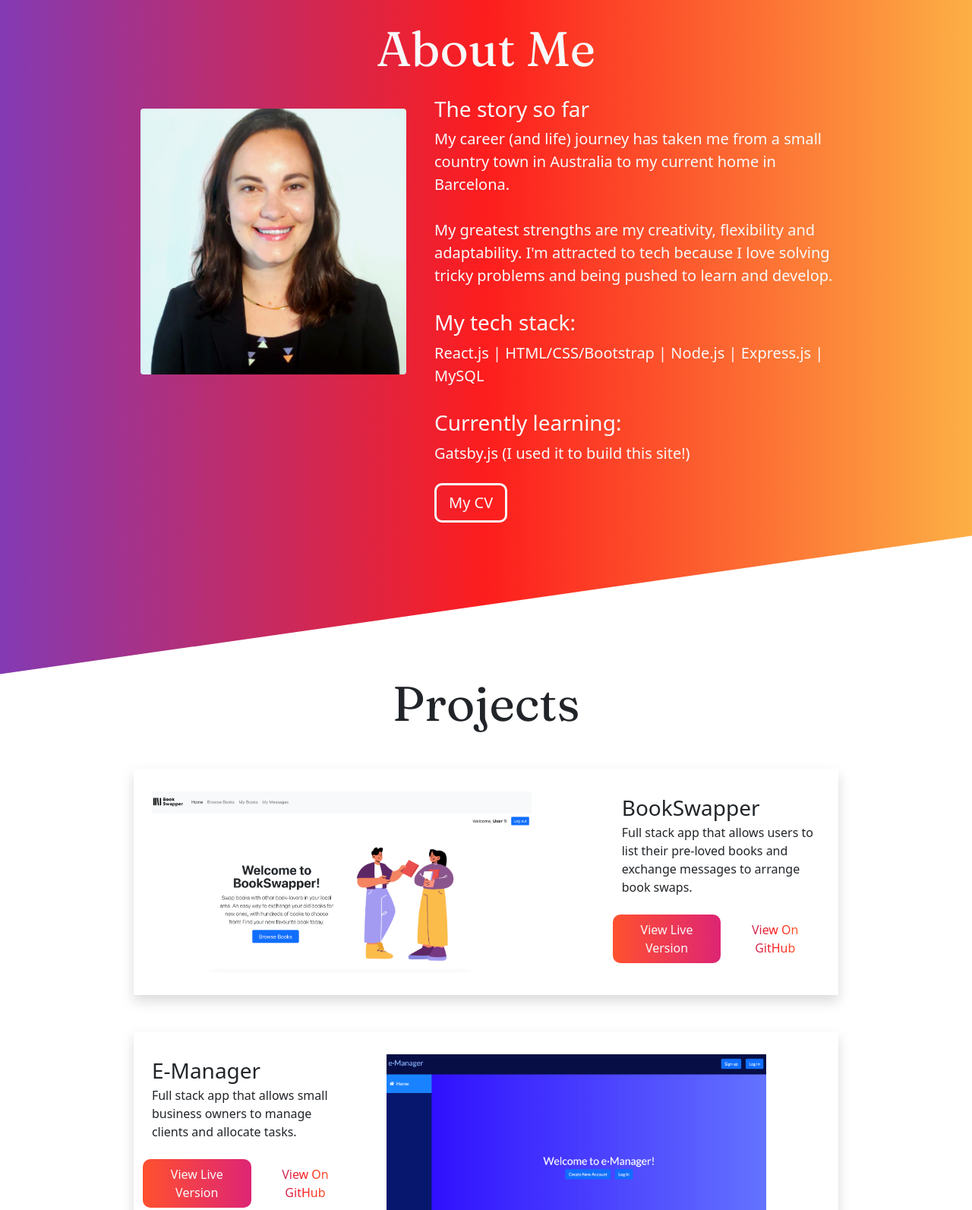
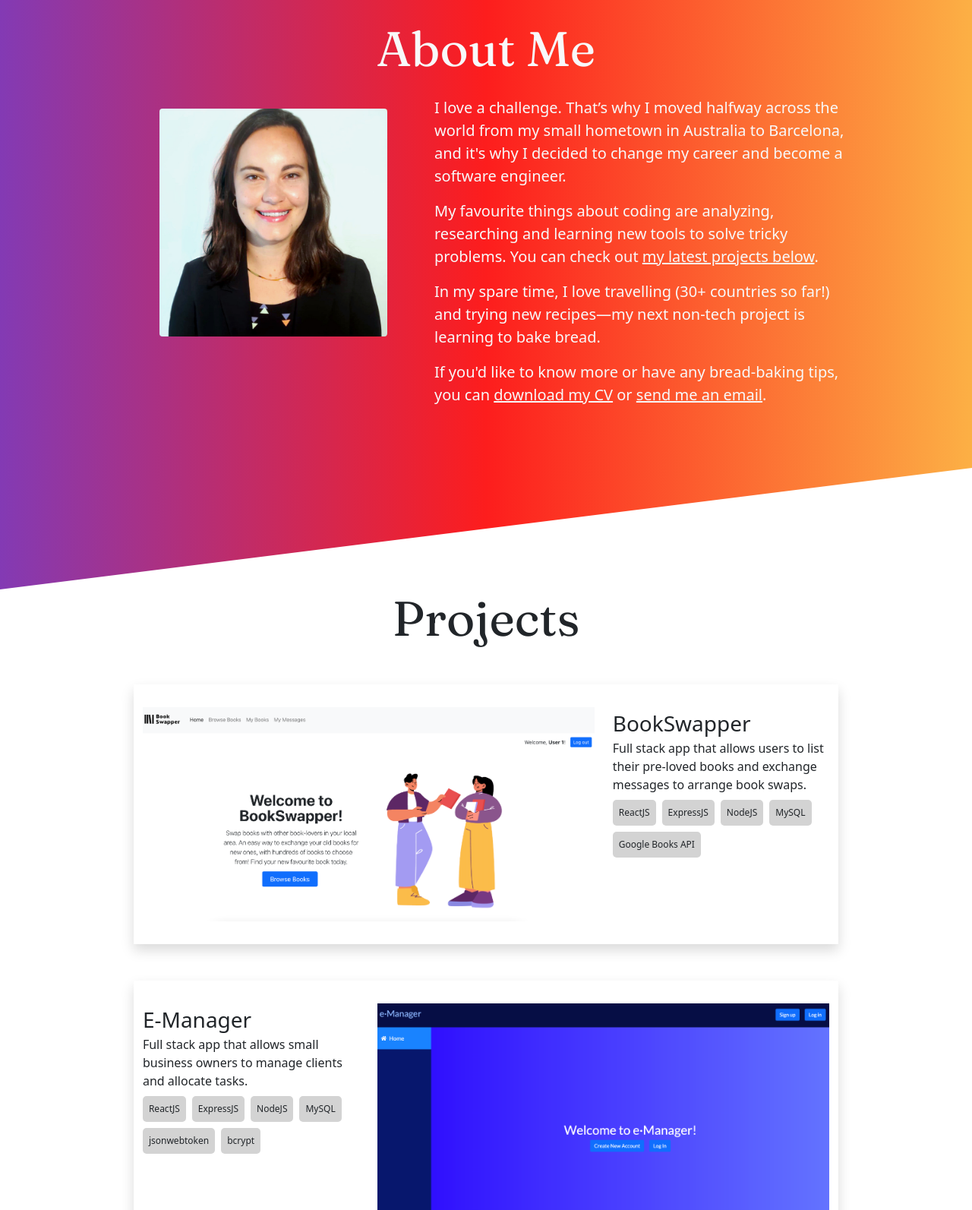
Before and after one commit to elliefoote/portfolio-old, a Gatsby site: page / in a window 1280 px wide. Shown: the part 880-2473 px from the top of the page at 76% size. Built offline with nearby package versions, Linux system fonts and the light colour scheme; Gatsby itself is replaced by a stand-in of ours.

Commit message:
about me changes

```diff
--- a/src/components/AboutMe.js
+++ b/src/components/AboutMe.js
@@ -1,6 +1,7 @@
 import * as React from "react"
 import { StaticImage } from "gatsby-plugin-image";
 import EllieFooteCV from '../images/EllieFooteCV.pdf';
+import {Link} from 'react-scroll';
 
 const AboutMe = () => {
   return (
@@ -23,18 +24,15 @@ const AboutMe = () => {
 
         </div>
 
-        <div className="about-me-text col-md-7 fs-5 d-flex flex-column pe-3">
-        <h3>The story so far</h3>
-        My career (and life) journey has taken me from a small country town in Australia to my current home in Barcelona.
-        <br /><br/>
-        My greatest strengths are my creativity, flexibility and adaptability. I'm attracted to tech because I love solving tricky problems and being pushed to learn and develop.
-        <br /><br/>
-        <h3>My tech stack:</h3> React.js | HTML/CSS/Bootstrap | Node.js | Express.js | MySQL <br /><br/>
-        <h3>Currently learning:</h3> Gatsby.js (I used it to build this site!)
-        <div className="d-flex justify-content-start mt-4 w-100"><a href={EllieFooteCV} className="contact-btn text-light fs-5 py-2 px-3">My CV</a></div>
+        <div className="about-me-text col-md-7 pe-2">
+        <p>I love a challenge. That’s why I moved halfway across the world from my small hometown in Australia to Barcelona, and it's why I decided to change my career and become a software engineer.</p>
+
+        <p>My favourite things about coding are analyzing, researching and learning new tools to solve tricky problems. You can check out <Link to="my-work" className="about-me-link text-light">my latest projects below</Link>.</p>
+
+        <p>In my spare time, I love travelling (30+ countries so far!) and trying new recipes—my next non-tech project is learning to bake bread.</p>
+
+        <p>If you'd like to know more or have any bread-baking tips, you can <a href={EllieFooteCV} className="about-me-link text-light">download my CV</a> or <a href="mailto:eleanorjfoote@gmail.com" className="about-me-link text-light">send me an email</a>.</p>
         </div>
-
-
         </div>
         </div>
 
--- a/src/components/ContactMe.js
+++ b/src/components/ContactMe.js
@@ -6,8 +6,8 @@ const ContactMe = () => {
     <div id="contact-me" className="d-flex flex-column align-items-center justify-content-center pt-5">
 
         <div className="text-light display-5 text-center">Interested in working together?</div>
-        <div className="text-light fs-4 text-center">I'm open to new freelance opportunities, remote roles, and Barcelona coffee shop recommendations.</div>
-        <a href="mailto:eleanorjfoote@gmail.com" className="contact-btn text-light fs-4 py-2 px-3 mt-4">Get in touch!</a>
+        <div className="text-light fs-4 text-center">I'm open to remote roles, exciting freelance projects, and Barcelona coffee shop recommendations.</div>
+        <a href="mailto:eleanorjfoote@gmail.com" className="my-secondary-btn fs-4 py-2 px-3 mt-4">Get in touch!</a>
 
     </div>
   )
--- a/src/components/Hero.js
+++ b/src/components/Hero.js
@@ -5,8 +5,8 @@ const Hero = () => {
   return (
     <div id="hero" className="container d-flex flex-column justify-content-center">
         <div><span className="display-1 hero-header">Hi, I'm </span><span className="display-1 hero-name">Ellie.</span></div>
-        <div id="hero-body" className="display-5">I'm a software engineer and lifelong learner who loves writing clean, high-quality code and building user-centric full-stack apps.</div>
-        <div className="mt-5"><Link to="my-work" className="cta fs-4 py-2 px-3 text-light shadow">See my work</Link></div>
+        <div id="hero-body" className="display-6">I'm a software engineer and lifelong learner (aka a professional nerd). I love building responsive, user-friendly web sites and apps.</div>
+        <div className="mt-5"><a href="mailto:eleanorjfoote@gmail.com" className="cta fs-4 py-2 px-3 me-3 text-light shadow">Want to chat?</a><Link to="about-me" className="my-secondary-btn fs-4 py-2 px-3">Learn more</Link></div>
     </div>
   )
 }
--- a/src/components/ProjectImage.js
+++ b/src/components/ProjectImage.js
@@ -14,7 +14,7 @@ export default function ProjectImage({filename, alt}) {
                   name
                   childImageSharp {
                     gatsbyImageData(
-                        width: 500
+                        width: 600
                         placeholder: BLURRED
                         formats: [AUTO, WEBP]
                         )
--- /dev/null
+++ b/src/components/Projects.css
@@ -0,0 +1,44 @@
+.project-card {
+    width: 85%;
+    padding-top: 30px;
+    padding-bottom: 30px;
+}
+
+.project-image-container {
+    max-width: 600px;
+    height: auto;
+    position: relative;
+}
+
+.project-image {
+    width: 100%;
+    height: auto;
+    opacity: 1;
+    display: flex;
+    justify-content: center;
+    transition: .5s ease;
+    backface-visibility: hidden;
+}
+
+.project-image-overlay {
+    transition: .5s ease;
+    opacity: 0;
+    position: absolute;
+    top: 50%;
+    left: 50%;
+    transform: translate(-50%, -50%);
+    -ms-transform: translate(-50%, -50%);
+    text-align: center;
+    width: 60%;
+    display: grid;
+    grid-template-columns: repeat(auto-fit, minmax(160px, 1fr));
+    grid-row-gap: 20px;
+  }
+
+  .project-image-container:hover .project-image {
+    opacity: 0.3;
+  }
+
+  .project-image-container:hover .project-image-overlay {
+    opacity: 1;
+  }
--- a/src/components/Projects.js
+++ b/src/components/Projects.js
@@ -1,5 +1,6 @@
 import * as React from "react";
 import ProjectImage from './ProjectImage';
+import './Projects.css';
 
 const Projects = () => {
     const projectData = [
@@ -7,6 +8,7 @@ const Projects = () => {
             id: 1,
             title: 'BookSwapper',
             description: 'Full stack app that allows users to list their pre-loved books and exchange messages to arrange book swaps.',
+            stack: ['ReactJS', 'ExpressJS', 'NodeJS', 'MySQL', 'Google Books API'],
             liveLink: 'https://ejf-book-swapper.herokuapp.com/',
             codeLink: 'https://github.com/elliefoote/book-swap',
             img: 'BookSwapper.png',
@@ -17,6 +19,7 @@ const Projects = () => {
             id: 2,
             title: 'E-Manager',
             description: 'Full stack app that allows small business owners to manage clients and allocate tasks.',
+            stack: ['ReactJS', 'ExpressJS', 'NodeJS', 'MySQL', 'jsonwebtoken', 'bcrypt'],
             liveLink: 'https://ejf-emanager.herokuapp.com/',
             codeLink: 'https://github.com/elliefoote/e-manager-public',
             img: 'EManager.png',
@@ -27,6 +30,7 @@ const Projects = () => {
             id: 3,
             title: 'Homegrown Bcn',
             description: 'Full stack ecommerce app that allows socially conscious shoppers to connect with local makers and artists.',
+            stack: ['ReactJS', 'ExpressJS', 'NodeJS', 'MySQL', 'Stripe API & Webhooks'],
             liveLink: 'https://homegrown-bcn.herokuapp.com/',
             codeLink: 'https://github.com/CodeOp-tech/FS17-Team3',
             img: 'Homegrown.png',
@@ -37,6 +41,7 @@ const Projects = () => {
             id: 4,
             title: 'MarcTinent.com',
             description: 'One-page site for a professional author.',
+            stack: ['GatsbyJS', 'GraphQL'],
             liveLink: 'https://www.marctinent.com',
             codeLink: 'https://github.com/elliefoote/marc-tinent/',
             img: 'MarcTinent.png',
@@ -56,22 +61,27 @@ const Projects = () => {
 
             projectData.map(p => (
 
-                <div className={p.leftOrRight==="left" ? "project-card row justify-content-center gx-5 mb-5 shadow" : "project-card row justify-content-center gx-5 mb-5 flex-row-reverse shadow"} key={p.id}>
+                <div className={p.leftOrRight==="left" ? "project-card row justify-content-center mb-5 shadow" : "project-card row justify-content-center mb-5 flex-row-reverse shadow"} key={p.id}>
 
                     <div className="project-image-container col-xl-8">
-                    <ProjectImage alt={p.title} filename={p.img} />
+                    <div className="project-image"><ProjectImage alt={p.title} filename={p.img}/></div>
+                    <div className="project-image-overlay">
+                            <div><a href={p.liveLink} className="cta text-light p-2 fs-6">View Live Version</a></div>
+                            <div><a href={p.codeLink} className="my-secondary-btn text-center p-2 mt-2">View On GitHub</a></div>
+                    </div>
                     </div>
 
                     <div className="col-xl-4">
                         <div className="fs-3">{p.title}</div>
                         <div className="fs-6">{p.description}</div>
+                        <div className="d-flex flex-wrap">
+                        {
+                            p.stack.map(element => <span className="stack-label p-2 me-2 mt-2">{element}</span>)
+                        }
+                        </div>
 
-                        <div className="mt-4 row">
 
-                            <a href={p.liveLink} className="col-md-6 cta text-light py-2 px-3 fs-6">View Live Version</a>
-                            <a href={p.codeLink} className="col-md-6 gh-link text-center mt-2">View On GitHub</a>
 
-                        </div>
                     </div>
 
 
--- a/src/pages/styles.css
+++ b/src/pages/styles.css
@@ -1,5 +1,32 @@
-a:hover {
+.about-me-link {
+    text-decoration: underline;
+}
+
+.about-me-link:hover {
     cursor: pointer;
+    font-weight: bolder;
+    font-style: italic;
+}
+
+.my-secondary-btn {
+    border-color: #E73362;
+    border-radius: 10px;
+    border-style: solid;
+    color: #E73362;
+    background-color: #FDF5F7;
+    text-decoration: none;
+}
+
+.my-secondary-btn:hover {
+    background-color: #f6d4dd;
+    color: #E73362;
+    cursor: pointer;
+}
+
+.stack-label {
+    background-color: lightgray;
+    border-radius: 5px;
+    font-size: 12px;
 }
 
 .hero-header {
@@ -46,29 +73,6 @@ body {
     min-height: 100vh;
 }
 
-.project-card {
-    width: 85%;
-    padding-top: 30px;
-    padding-bottom: 30px;
-}
-
-.project-image-container {
-    max-width: 600px;
-    height: auto;
-}
-
-.project-image {
-    width: 100%;
-    height: 100%;
-    object-fit: cover;
-}
-
-.gh-link {
-    text-decoration: none;
-    background-image: linear-gradient(90deg, rgba(131,58,180,1) 0%, rgba(253,29,29,1) 50%, rgba(252,176,69,1) 100%);
-    background-clip: text;
-    -webkit-text-fill-color: transparent;
-}
 
 #contact-me {
     -webkit-clip-path: polygon(0 15vh, 100% 0, 100% 100%, 0 100%);
@@ -85,15 +89,9 @@ body {
     color: white !important;
 }
 
-.contact-btn {
-    text-decoration: none;
-    border-style: solid;
-    border-radius: 10px;
-}
-
 .about-me-container {
-    max-width: 350px;
-    max-height: 350px;
+    max-width: 300px;
+    max-height: 300px;
     width: 50vw;
     height: 50vw;
 }
@@ -123,6 +121,7 @@ body {
 
  .about-me-text {
      text-align: left;
+     font-size: 20px;
  }
 
  h3 {
```
